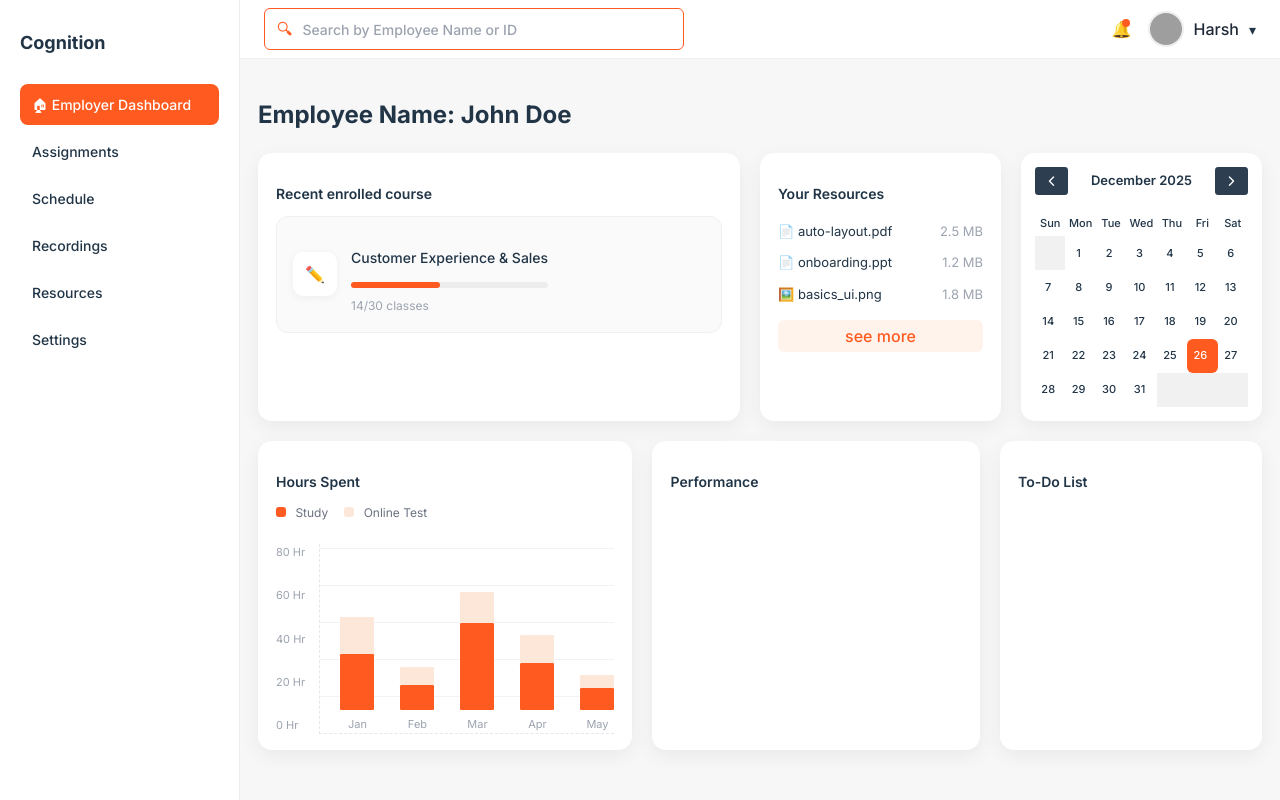
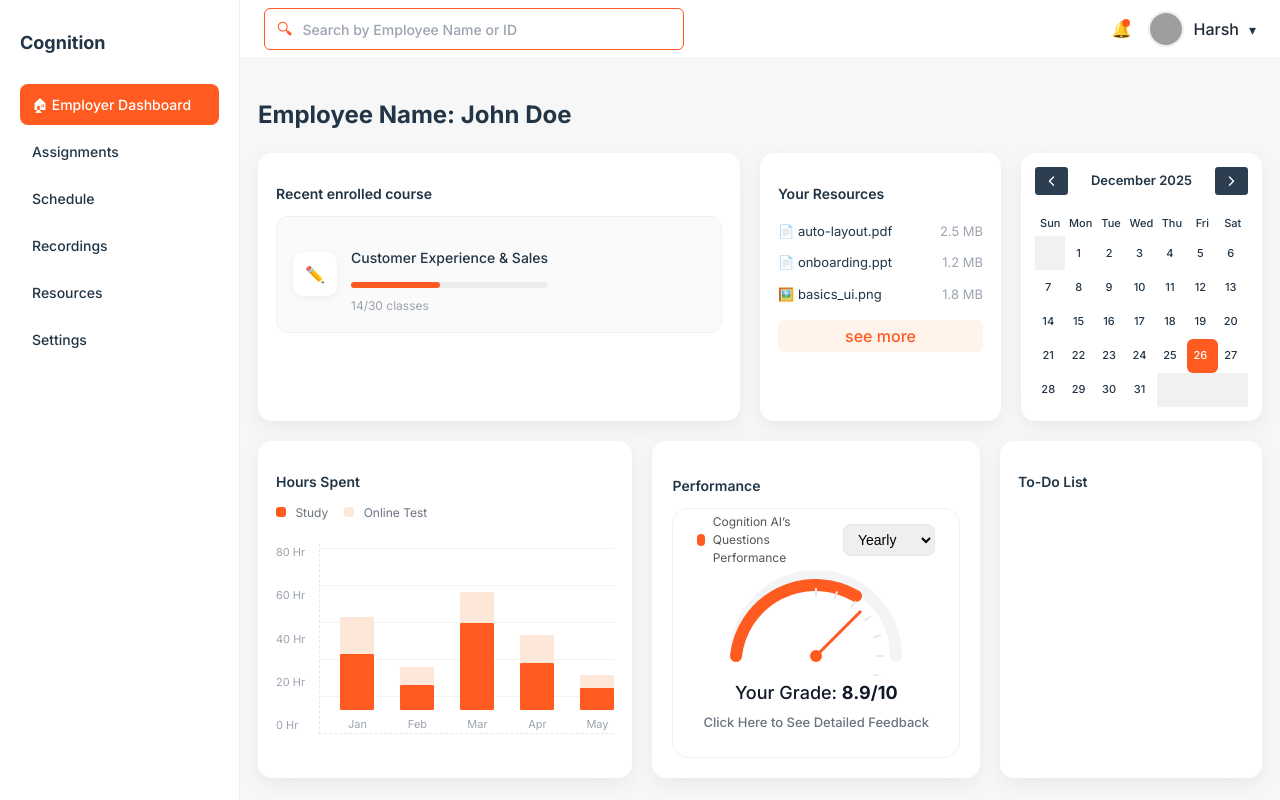
Before and after one commit to srewashimondal/cognition, a React (Vite) app in the folder frontend/: page /employer in a window 1280 px wide. Built offline with nearby package versions, Linux system fonts and the light colour scheme; grey boxes are pictures that could not be loaded.

Commit message:
Performance section is complete

```diff
--- a/frontend/src/pages/EmployerDashBoard/EmployerDashBoard.css
+++ b/frontend/src/pages/EmployerDashBoard/EmployerDashBoard.css
@@ -524,3 +524,122 @@
   white-space: nowrap;
   display: block;
 }
+
+/*Performance*/
+.performance-card {
+  padding: 20px;
+}
+
+.performance-inner {
+  background: #ffffff;
+  border-radius: 16px;
+  padding: 24px;
+  border: 1px solid #eef0f3;
+}
+
+.performance-header {
+  display: flex;
+  justify-content: space-between;
+  align-items: center;
+  margin-bottom: -15px;
+}
+
+.legend {
+  display: flex;
+  align-items: center;
+  margin-top: -20px;
+  gap: 8px;
+  font-size: 12px;
+  color: #555;
+}
+
+.legend-dot {
+  width: 12px;
+  height: 12px;
+  background: #ff5a1f;
+  border-radius: 4px;
+}
+
+.dropdown {
+  padding: 6px 10px;
+  margin-top: -20px;
+  border-radius: 8px;
+  border: 1px solid #e5e7eb;
+  font-size: 14px;
+}
+
+.gauge-wrapper {
+  display: flex;
+  justify-content: center;
+  margin-top: 4px;
+  margin-bottom: 10px;
+}
+
+.gauge {
+  position: relative;
+  width: 180px;
+  height: 90px;
+  border-radius: 180px 180px 0 0;
+  background: #f3f4f6;
+  overflow: hidden;
+}
+
+.gauge-fill {
+  position: absolute;
+  width: 100%;
+  height: 100%;
+  background: linear-gradient(
+    to right,
+    #ff5a1f 0%,
+    #ff5a1f 70%,
+    #fde7dc 70%
+  );
+  clip-path: inset(0 0 50% 0);
+}
+
+.needle {
+  position: absolute;
+  bottom: 0;
+  left: 50%;
+  width: 3px;
+  height: 70px;
+  background: #ff5a1f;
+  transform-origin: bottom;
+  transform: rotate(55deg);
+}
+
+.needle-center {
+  position: absolute;
+  bottom: -6px;
+  left: 50%;
+  width: 12px;
+  height: 12px;
+  background: #ff5a1f;
+  border-radius: 50%;
+  transform: translateX(-50%);
+}
+
+.score {
+  text-align: center;
+  margin-top: -15px;
+}
+
+.score p {
+  font-size: 18px;
+  font-weight: 500;
+  margin-bottom: 3px;
+  color: #111827;
+}
+
+.score span {
+  font-weight: 700;
+}
+
+.score a {
+  font-size: 13px;
+  color: #6b7280;
+}
+
+.score a:hover {
+  text-decoration: underline;
+}
--- a/frontend/src/pages/EmployerDashBoard/EmployerHome.tsx
+++ b/frontend/src/pages/EmployerDashBoard/EmployerHome.tsx
@@ -117,9 +117,80 @@ export default function EmployerHome() {
 
 
         {/* Performance */}
-        <div className="card">
+        <div className="card performance-card">
           <h3 className="card-title">Performance</h3>
+
+          <div className="performance-inner">
+            <div className="performance-header">
+              <div className="legend">
+                <span className="legend-dot" />
+                <span>Cognition AI’s Questions Performance</span>
+              </div>
+
+              <select className="dropdown">
+                <option>Yearly</option>
+                <option>Monthly</option>
+                <option>Daily</option>
+              </select>
+            </div>
+
+            <div className="gauge-wrapper">
+              <svg width="200" height="120" viewBox="0 0 200 120">
+                <path
+                  d="M20 100 A80 80 0 0 1 180 100"
+                  fill="none"
+                  stroke="#f3f4f6"
+                  strokeWidth="12"
+                  strokeLinecap="round"
+                />
+
+                <path
+                  d="M20 100 A80 80 0 0 1 140 40"
+                  fill="none"
+                  stroke="#ff5a1f"
+                  strokeWidth="12"
+                  strokeLinecap="round"
+                />
+
+                {[...Array(11)].map((_, i) => {
+                  const angle = (-90 + i * 18) * (Math.PI / 180);
+                  const x1 = 100 + Math.cos(angle) * 60;
+                  const y1 = 100 + Math.sin(angle) * 60;
+                  const x2 = 100 + Math.cos(angle) * 68;
+                  const y2 = 100 + Math.sin(angle) * 68;
+                  return (
+                    <line
+                      key={i}
+                      x1={x1}
+                      y1={y1}
+                      x2={x2}
+                      y2={y2}
+                      stroke="#e5e7eb"
+                      strokeWidth="2"
+                    />
+                  );
+                })}
+
+                <line
+                  x1="100"
+                  y1="100"
+                  x2="145"
+                  y2="55"
+                  stroke="#ff5a1f"
+                  strokeWidth="3"
+                />
+
+                <circle cx="100" cy="100" r="6" fill="#ff5a1f" />
+              </svg>
+            </div>
+
+            <div className="score">
+              <p>Your Grade: <span>8.9/10</span></p>
+              <a href="#">Click Here to See Detailed Feedback</a>
+            </div>
+          </div>
         </div>
+
 
         {/* To-Do List */}
         <div className="card">
```
